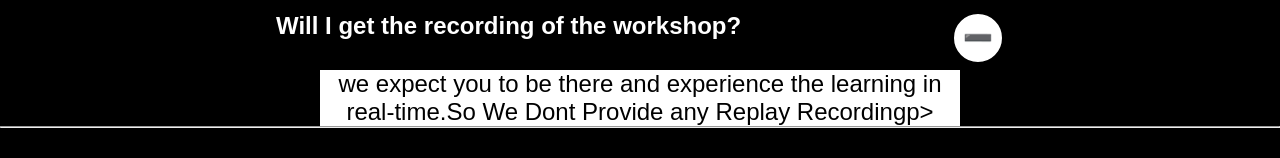
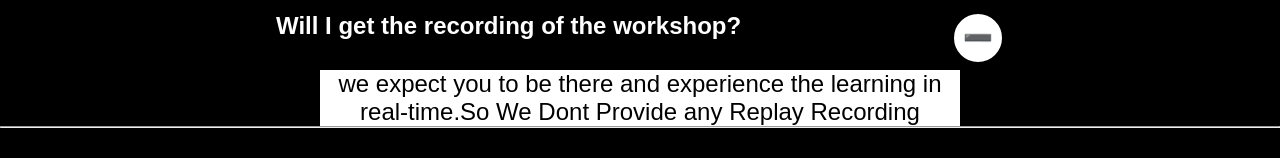
Before and after one commit to salimM4321/3DaysWorkshop, a plain HTML site: page index.html in a window 1280 px wide. Both pictures are taken after a click on the element "Will I get the recording of the workshop?". Shown: the part 7714-7872 px from the top of the page. Drawn offline with Linux system fonts and the light colour scheme.

Commit message:
Update index.html

```diff
--- a/index.html
+++ b/index.html
@@ -482,7 +482,7 @@
           <!-- faq answer -->
           <div class="faq-body">
             <p>we expect you to be there and experience the learning in real-time.So We Dont Provide any Replay
-              Recordingp>
+              Recording</p>
           </div>
       </div>
       <hr class="hr-line">
```
